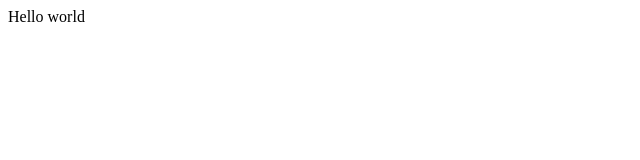
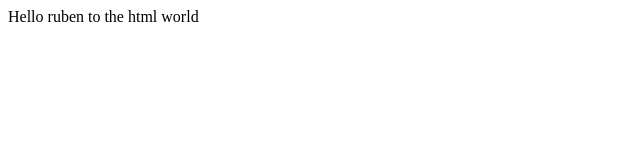
Before and after one commit to rubenrr29/ruben-github-personal-webpage, a plain HTML site: page index.html in a window 1280 px wide. Shown: the whole page, without its empty margins (0-640 px from the left). Drawn offline with Linux system fonts and the light colour scheme.

Commit message:
i changed the content of the body tag

```diff
--- a/index.html
+++ b/index.html
@@ -9,7 +9,7 @@
 </head>
 
 <body>
-  Hello world
+  Hello ruben to the html world
   <script src="script.js"></script>
 
  <!--
```
